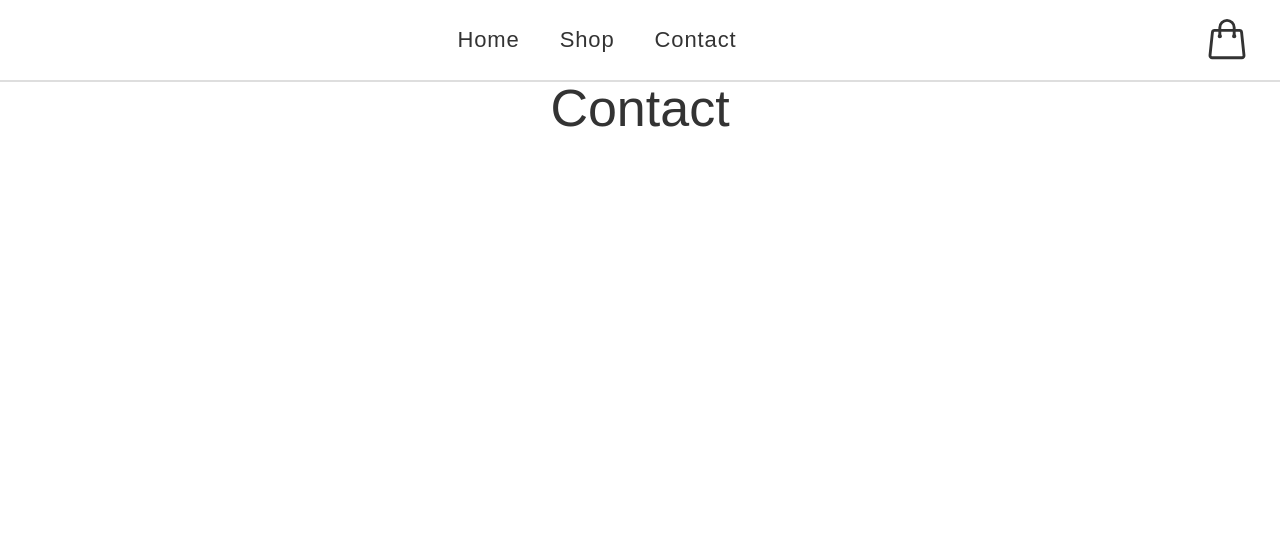
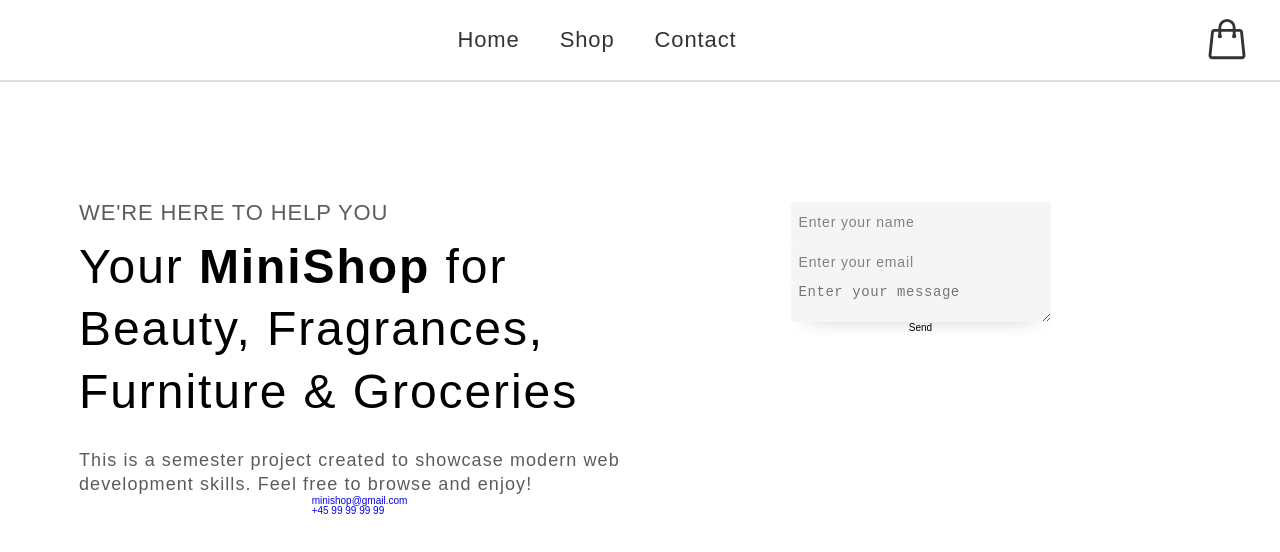
Before and after one commit to sleiterr/md-react-semester-project, a React (Vite) app: page /contact in a window 1280 px wide. Shown: the top 552 px of the page. Built offline with nearby package versions, Linux system fonts and the light colour scheme; a web font is replaced by a local one.

Commit message:
create contact form, contact context

```diff
--- a/package.json
+++ b/package.json
@@ -10,10 +10,12 @@
     "preview": "vite preview"
   },
   "dependencies": {
+    "formik": "^2.4.6",
     "react": "^19.1.0",
     "react-dom": "^19.1.0",
     "react-icons": "^5.5.0",
-    "react-router-dom": "^6.30.1"
+    "react-router-dom": "^6.30.1",
+    "yup": "^1.6.1"
   },
   "devDependencies": {
     "@eslint/js": "^9.25.0",
--- a/src/components/Cart/Cart.module.css
+++ b/src/components/Cart/Cart.module.css
@@ -227,6 +227,7 @@
   align-items: flex-start;
   justify-content: flex-start;
 
+  width: 100%;
   height: 100%;
   padding-top: 20px;
 }
@@ -250,12 +251,17 @@
 }
 
 .price {
-  margin-bottom: 12px;
+  margin-bottom: 22px;
 }
 
 .shipping,
 .total,
 .price {
+  display: flex;
+  align-items: center;
+  justify-content: space-between;
+
+  width: 100%;
   font-weight: 600;
   font-size: 22px;
   color: #333;
@@ -263,7 +269,7 @@
   letter-spacing: 0.04em;
 }
 .shipping {
-  padding-bottom: 12px;
+  padding-bottom: 22px;
 }
 
 .priceItem,
@@ -280,6 +286,8 @@
   position: relative;
   margin-top: auto;
   padding-bottom: 22px;
+
+  width: 100%;
 }
 
 .totalPrice::before {
--- a/src/components/Cart/Summary.jsx
+++ b/src/components/Cart/Summary.jsx
@@ -59,18 +59,21 @@ const CartSummary = ({ cart }) => {
               : `$${shippingFree.toFixed(2)}`}
           </p>
           {discount && discount.type !== "Free Shipping" && (
-            <div style={{ height: "20px" }}>
+            <div style={{ height: "20px", width: "100%" }}>
               <p
                 style={{
+                  display: "flex",
+                  justifyContent: "space-between",
+                  fontWeight: "600",
                   fontSize: "22px",
-                  fontWeight: "600",
+                  color: "#333",
                   letterSpacing: "0.04em",
                 }}
               >
                 <span
                   style={{
                     fontSize: "22px",
-                    fontWeight: "400",
+                    fontWeight: "500",
                     letterSpacing: "0.06em",
                   }}
                 >
--- /dev/null
+++ b/src/components/ContactForm/ContactForm.jsx
@@ -0,0 +1,70 @@
+import React from "react";
+import * as Yup from "yup";
+import { Formik, useFormik } from "formik";
+import s from "./ContactForm.module.css";
+
+const ContactForm = () => {
+  const formik = useFormik({
+    initialValues: { name: "", email: "", message: "" },
+    validationSchema: Yup.object({
+      name: Yup.string().required("Please enter your name"),
+      email: Yup.string().email("Invalid email").required("Email is required"),
+      message: Yup.string().required("Enter you message"),
+    }),
+
+    onSubmit: (value, { resetForm }) => {
+      console.log("Form submitted via Formik:", value);
+      alert("Thank you for your message!");
+      resetForm();
+    },
+  });
+
+  return (
+    <form className={s.form} onSubmit={formik.handleSubmit}>
+      <input
+        name="name"
+        type="text"
+        placeholder="Enter your name"
+        value={formik.values.name}
+        onChange={formik.handleChange}
+        onBlur={formik.handleBlur}
+        className={s.input}
+        required
+      />
+      {formik.touched.name && formik.errors.name && (
+        <div className={s.error}>{formik.errors.name}</div>
+      )}
+      <input
+        name="email"
+        type="email"
+        placeholder="Enter your email"
+        value={formik.values.email}
+        onChange={formik.handleChange}
+        onBlur={formik.handleBlur}
+        className={s.input}
+        required
+      />
+      {formik.touched.email && formik.errors.email && (
+        <div className={s.error}>{formik.errors.email}</div>
+      )}
+      <textarea
+        name="message"
+        type="text"
+        placeholder="Enter your message"
+        value={formik.values.message}
+        onChange={formik.handleChange}
+        onBlur={formik.handleBlur}
+        className={s.textarea}
+        required
+      />
+      {formik.touched.message && formik.errors.message && (
+        <div className={s.error}>{formik.errors.message}</div>
+      )}
+      <button type="submit" className={s.formBt}>
+        Send
+      </button>
+    </form>
+  );
+};
+
+export default ContactForm;
--- /dev/null
+++ b/src/components/ContactForm/ContactForm.module.css
@@ -0,0 +1,64 @@
+.form {
+  display: flex;
+  flex-direction: column;
+  align-items: center;
+  justify-content: center;
+}
+
+.formContainer {
+    width: 100%;
+}
+
+.input {
+  font-weight: 400;
+  font-size: 14px;
+  color: #333;
+  letter-spacing: 0.04em;
+
+  width: 100%;
+  max-width: 190px;
+  min-width: 260px;
+  min-height: 40px;
+  background-color: #f5f5f5;
+  padding: 0.15rem 0.8rem;
+
+  border-radius: 4px;
+  outline: none;
+  border: none;
+  box-shadow: 0px 10px 20px -18px;
+}
+
+.input:focus {
+  border-bottom: 2px solid #333;
+  border-radius: 4px 4px 2px 2px;
+}
+
+.input:hover {
+  outline: 1px solid lightgrey;
+}
+
+.input::placeholder {
+  font-weight: 400;
+  font-size: 14px;
+  letter-spacing: 0.06em;
+  color: rgb(51, 51, 51, 0.6);
+}
+
+.textarea {
+  font-weight: 400;
+  font-size: 14px;
+  color: #333;
+  letter-spacing: 0.04em;
+
+  width: 100%;
+  max-width: 190px;
+  min-width: 260px;
+  min-height: 40px;
+  background-color: #f5f5f5;
+  padding: 0.15rem 0.8rem;
+
+  border-radius: 4px;
+  outline: none;
+  border: none;
+  box-shadow: 0px 10px 20px -18px;
+}
--- a/src/components/DiscountCode/DiscountCode.module.css
+++ b/src/components/DiscountCode/DiscountCode.module.css
@@ -4,7 +4,7 @@
   color: white;
   letter-spacing: 0.04em;
 
-  padding: 12px 32px;
+  padding: 10px 32px;
   border: transparent;
   box-shadow: 2px 2px 4px rgba(0, 0, 0, 0.4);
   background: black;
--- a/src/pages/Contact/Contact.jsx
+++ b/src/pages/Contact/Contact.jsx
@@ -1,12 +1,52 @@
 import React from "react";
+import ContactForm from "../../components/ContactForm/ContactForm";
 import s from "./Contact.module.css";
 
 const Contact = () => {
   return (
     <section>
-      <div className={`${s.contactContainer} container`}>
-        <div className={s.conactContent}>
-          <h2 className={s.contactTitle}>Contact</h2>
+      <div className="container">
+        <div className={s.contactContainer}>
+          <div className={s.formContainer}>
+            <div className={s.descContact}>
+              <div className={s.contactContent}>
+                <h4 className={s.titleContact}>We're here to help you</h4>
+                <h2 className={s.captionContact}>
+                  Your <span className={s.textSpan}>MiniShop</span> for Beauty,
+                  Fragrances, Furniture & Groceries
+                </h2>
+                <p className={s.textContact}>
+                  This is a semester project created to showcase modern web
+                  development skills. Feel free to browse and enjoy!
+                </p>
+              </div>
+              <div className={s.contactInfo}>
+                <ul className={s.contactList}>
+                  <li className={s.conatctItem}>
+                    <a
+                      href="mailto:minishop@gmail.com"
+                      className={s.contactLink}
+                    >
+                      minishop@gmail.com
+                    </a>
+                  </li>
+                  <li className={s.conatctItem}>
+                    <a
+                      href="tel:+45 99 99 99 99"
+                      className={s.contactLink}
+                      target="_blank"
+                      rel="noopener noreferrer"
+                    >
+                      +45 99 99 99 99
+                    </a>
+                  </li>
+                </ul>
+              </div>
+            </div>
+            <div className={s.formBox}>
+              <ContactForm />
+            </div>
+          </div>
         </div>
       </div>
     </section>
--- a/src/pages/Contact/Contact.module.css
+++ b/src/pages/Contact/Contact.module.css
@@ -1,15 +1,67 @@
-.contactTitle {
-  font-weight: 500;
-  font-size: 52px;
-  color: #333;
-}
+.contactContainer {
+  display: flex;
+  align-items: center;
+  justify-content: center;
 
-.contactContainer {
   padding: 120px 0;
 }
 
-.conactContent {
+.formContainer {
+  display: grid;
+  grid-template-columns: repeat(2, 1fr);
+  grid-template-rows: 2fr;
+  grid-column-gap: 0px;
+  grid-row-gap: 0px;
+}
+
+.descContact {
   display: flex;
+  flex-direction: column;
   align-items: center;
   justify-content: center;
 }
+
+.contactContent {
+  display: flex;
+  flex-direction: column;
+}
+
+.titleContact {
+  font-weight: 400;
+  font-size: 22px;
+  color: rgb(51, 51, 51, 0.8);
+
+  letter-spacing: 0.04em;
+  text-transform: uppercase;
+
+  padding-bottom: 12px;
+}
+
+.captionContact {
+  font-weight: 400;
+  font-size: 48px;
+  color: #000;
+
+  letter-spacing: 0.04em;
+  line-height: 1.3;
+
+  padding-bottom: 26px;
+}
+
+.textSpan {
+  font-weight: 600;
+  font-size: 48px;
+  color: #000;
+
+  letter-spacing: 0.04em;
+
+}
+
+.textContact {
+  font-weight: 400;
+  font-size: 18px;
+  color: rgb(51, 51, 51, 0.8);
+
+  letter-spacing: 0.06em;
+  line-height: 1.3;
+}
```
Also changed, not shown: 1 other file (tests, documents, lock files or other folders).
